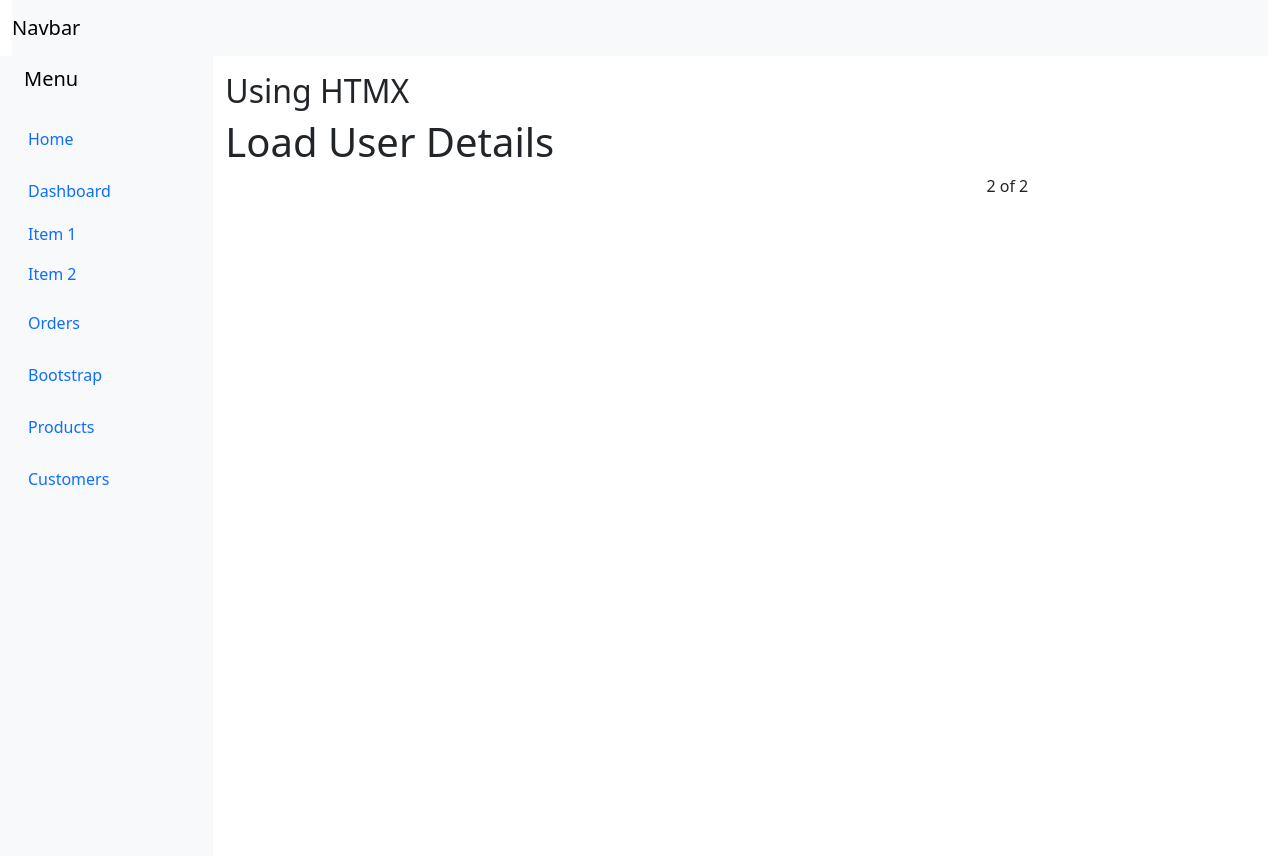
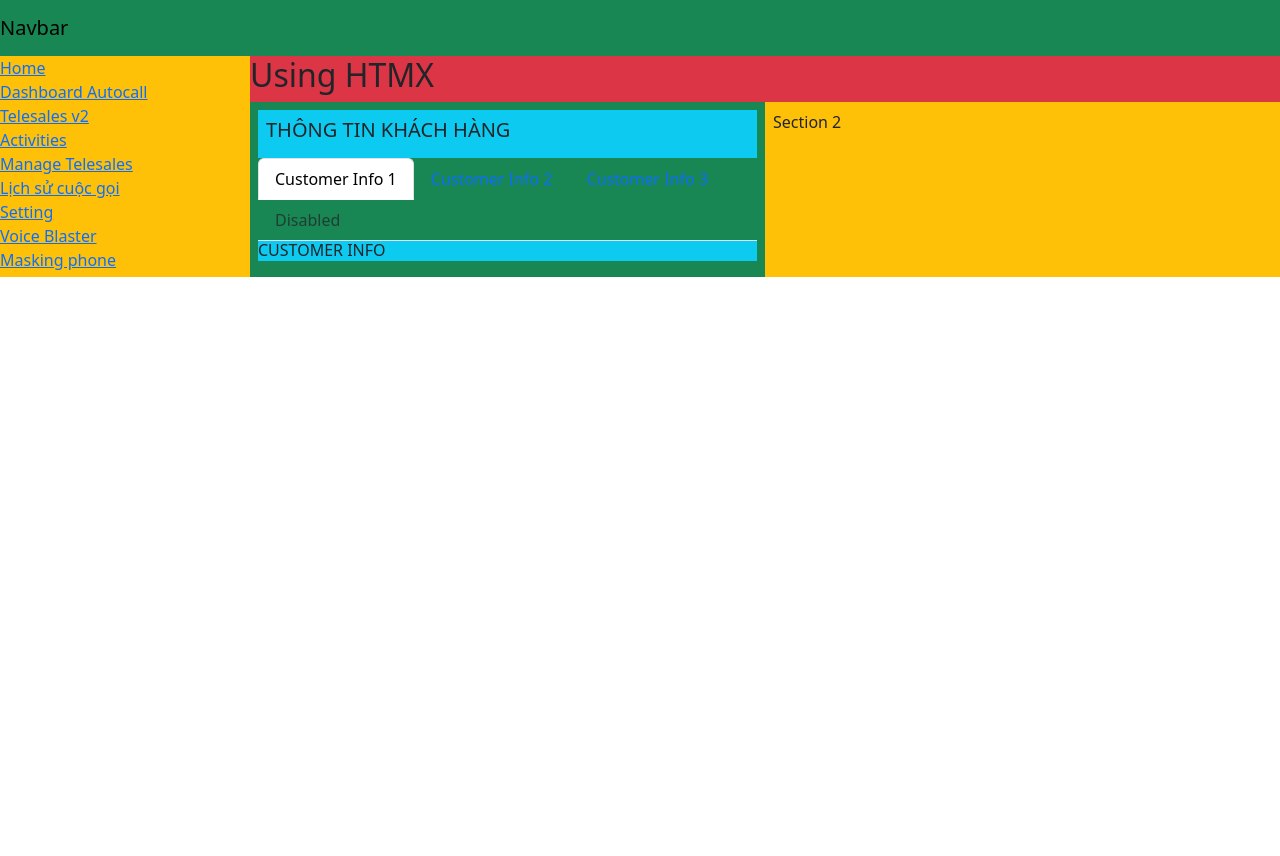
Before and after one commit to ngochuy317/conx-popup, a Django app: template django-backend/templates/apps/customer/htmx.html in a window 1280 px wide. After the commit the page ends 277 px from the top, so only its background shows below. Run offline with Django 4.2, Linux system fonts and the light colour scheme; the template is opened without the code that fills it, so the values that code supplies are empty; some libraries are stand-ins or nearby versions.

Commit message:
update layout

```diff
--- a/django-backend/templates/apps/customer/htmx.html
+++ b/django-backend/templates/apps/customer/htmx.html
@@ -4,19 +4,40 @@
 
 {% block content %}
     <h2>Using HTMX</h2>
-    <h1>Load User Details</h1>
     <div hx-get="/customer/htmx/" hx-trigger="load" hx-target="#form-container" hx-swap="innerHTML">
     </div>
 
 
+    <div class="d-flex">
+       <div class="w-50 bg-success p-2">
+        <div class="bg-info p-2">
+          <h5>
+          THÔNG TIN KHÁCH HÀNG
+        </h5>
+        </div>
+        <div class="d-flex">
+          <ul class="nav nav-tabs">
+            <li class="nav-item">
+              <a class="nav-link active" aria-current="page" href="#">Customer Info 1</a>
+            </li>
+            <li class="nav-item">
+              <a class="nav-link" href="#">Customer Info 2</a>
+            </li>
+            <li class="nav-item">
+              <a class="nav-link" href="#">Customer Info 3</a>
+            </li>
+            <li class="nav-item">
+              <a class="nav-link disabled" aria-disabled="true">Disabled</a>
+            </li>
+          </ul>
+        </div>
+        <div>
+          <h6 class="bg-info">
+            CUSTOMER INFO
+          </h6>
+        </div>
+       </div>
+       <div class="w-50 bg-warning p-2">Section 2</div>
+    </div>
 
-    <div class="container text-center">
-        <div class="row">
-          <div class="col">
-            <div id="form-container"></div>
-          </div>
-          <div class="col">
-            2 of 2
-          </div>
-        </div>
 {% endblock %}
--- a/django-backend/templates/common/base.html
+++ b/django-backend/templates/common/base.html
@@ -14,100 +14,32 @@
     {% bootstrap_javascript %}
 </head>
 <body>
+    <style>
+        .custom-width {
+          width: 250px;
+        }
+      </style>
   <div class="content-wrapper">
-
-
-    <div class="container-fluid">
-      <nav class="navbar navbar-expand-xl navbar-light bg-light">
+      <nav class="navbar navbar-expand-xl navbar-light bg-success">
         <a class="navbar-brand" href="#">Navbar</a>
       </nav>
-      <div class="row flex-nowrap">
-          <div class="col-auto col-md-3 col-xl-2 px-sm-2 px-0 bg-light">
-              <div class="d-flex flex-column align-items-center align-items-sm-start px-3 pt-2 text-black min-vh-100">
-                  <a href="/" class="d-flex align-items-center pb-3 mb-md-0 me-md-auto text-black text-decoration-none">
-                      <span class="fs-5 d-none d-sm-inline">Menu</span>
-                  </a>
-                  <ul class="nav nav-pills flex-column mb-sm-auto mb-0 align-items-center align-items-sm-start" id="menu">
-                      <li class="nav-item">
-                          <a href="#" class="nav-link align-middle px-0">
-                              <i class="fs-4 bi-house"></i> <span class="ms-1 d-none d-sm-inline">Home</span>
-                          </a>
-                      </li>
-                      <li>
-                          <a href="#submenu1" data-bs-toggle="collapse" class="nav-link px-0 align-middle">
-                              <i class="fs-4 bi-speedometer2"></i> <span class="ms-1 d-none d-sm-inline">Dashboard</span> </a>
-                          <ul class="collapse show nav flex-column ms-1" id="submenu1" data-bs-parent="#menu">
-                              <li class="w-100">
-                                  <a href="#" class="nav-link px-0"> <span class="d-none d-sm-inline">Item</span> 1 </a>
-                              </li>
-                              <li>
-                                  <a href="#" class="nav-link px-0"> <span class="d-none d-sm-inline">Item</span> 2 </a>
-                              </li>
-                          </ul>
-                      </li>
-                      <li>
-                          <a href="#" class="nav-link px-0 align-middle">
-                              <i class="fs-4 bi-table"></i> <span class="ms-1 d-none d-sm-inline">Orders</span></a>
-                      </li>
-                      <li>
-                          <a href="#submenu2" data-bs-toggle="collapse" class="nav-link px-0 align-middle ">
-                              <i class="fs-4 bi-bootstrap"></i> <span class="ms-1 d-none d-sm-inline">Bootstrap</span></a>
-                          <ul class="collapse nav flex-column ms-1" id="submenu2" data-bs-parent="#menu">
-                              <li class="w-100">
-                                  <a href="#" class="nav-link px-0"> <span class="d-none d-sm-inline">Item</span> 1</a>
-                              </li>
-                              <li>
-                                  <a href="#" class="nav-link px-0"> <span class="d-none d-sm-inline">Item</span> 2</a>
-                              </li>
-                          </ul>
-                      </li>
-                      <li>
-                          <a href="#submenu3" data-bs-toggle="collapse" class="nav-link px-0 align-middle">
-                              <i class="fs-4 bi-grid"></i> <span class="ms-1 d-none d-sm-inline">Products</span> </a>
-                              <ul class="collapse nav flex-column ms-1" id="submenu3" data-bs-parent="#menu">
-                              <li class="w-100">
-                                  <a href="#" class="nav-link px-0"> <span class="d-none d-sm-inline">Product</span> 1</a>
-                              </li>
-                              <li>
-                                  <a href="#" class="nav-link px-0"> <span class="d-none d-sm-inline">Product</span> 2</a>
-                              </li>
-                              <li>
-                                  <a href="#" class="nav-link px-0"> <span class="d-none d-sm-inline">Product</span> 3</a>
-                              </li>
-                              <li>
-                                  <a href="#" class="nav-link px-0"> <span class="d-none d-sm-inline">Product</span> 4</a>
-                              </li>
-                          </ul>
-                      </li>
-                      <li>
-                          <a href="#" class="nav-link px-0 align-middle">
-                              <i class="fs-4 bi-people"></i> <span class="ms-1 d-none d-sm-inline">Customers</span> </a>
-                      </li>
-                  </ul>
-                  <hr>
-                  <!-- <div class="dropdown pb-4">
-                      <a href="#" class="d-flex align-items-center text-white text-decoration-none dropdown-toggle" id="dropdownUser1" data-bs-toggle="dropdown" aria-expanded="false">
-                          <img src="https://github.com/mdo.png" alt="hugenerd" width="30" height="30" class="rounded-circle">
-                          <span class="d-none d-sm-inline mx-1">loser</span>
-                      </a>
-                      <ul class="dropdown-menu dropdown-menu-dark text-small shadow" aria-labelledby="dropdownUser1">
-                          <li><a class="dropdown-item" href="#">New project...</a></li>
-                          <li><a class="dropdown-item" href="#">Settings</a></li>
-                          <li><a class="dropdown-item" href="#">Profile</a></li>
-                          <li>
-                              <hr class="dropdown-divider">
-                          </li>
-                          <li><a class="dropdown-item" href="#">Sign out</a></li>
-                      </ul>
-                  </div> -->
-              </div>
-          </div>
-          <div class="col py-3">
-            {% block content %}
-            {% endblock %}
-          </div>
+      <div class="d-flex">
+          <div class="custom-width bg-warning d-flex flex-column">
+              <a href="">Home</a>
+              <a href="">Dashboard Autocall</a>
+              <a href="">Telesales v2</a>
+              <a href="">Activities</a>
+              <a href="">Manage Telesales</a>
+              <a href="">Lịch sử cuộc gọi</a>
+              <a href="">Setting</a>
+              <a href="">Voice Blaster</a>
+              <a href="">Masking phone</a>
+            </div>
+            <div class="bg-danger flex-fill">
+                    {% block content %}
+                    {% endblock %}
+            </div>
       </div>
-  </div>
   </div>
 </body>
 </html>
```
